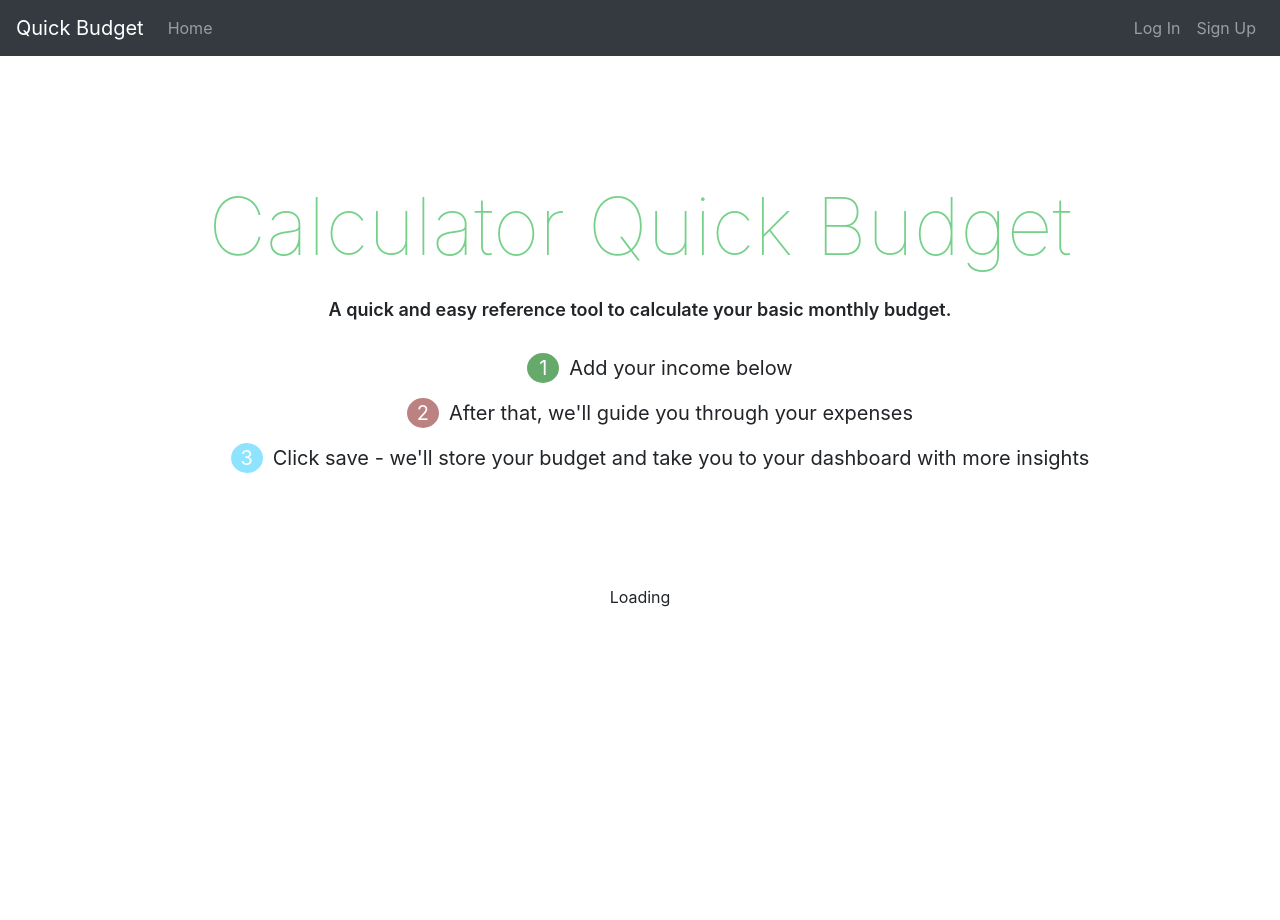
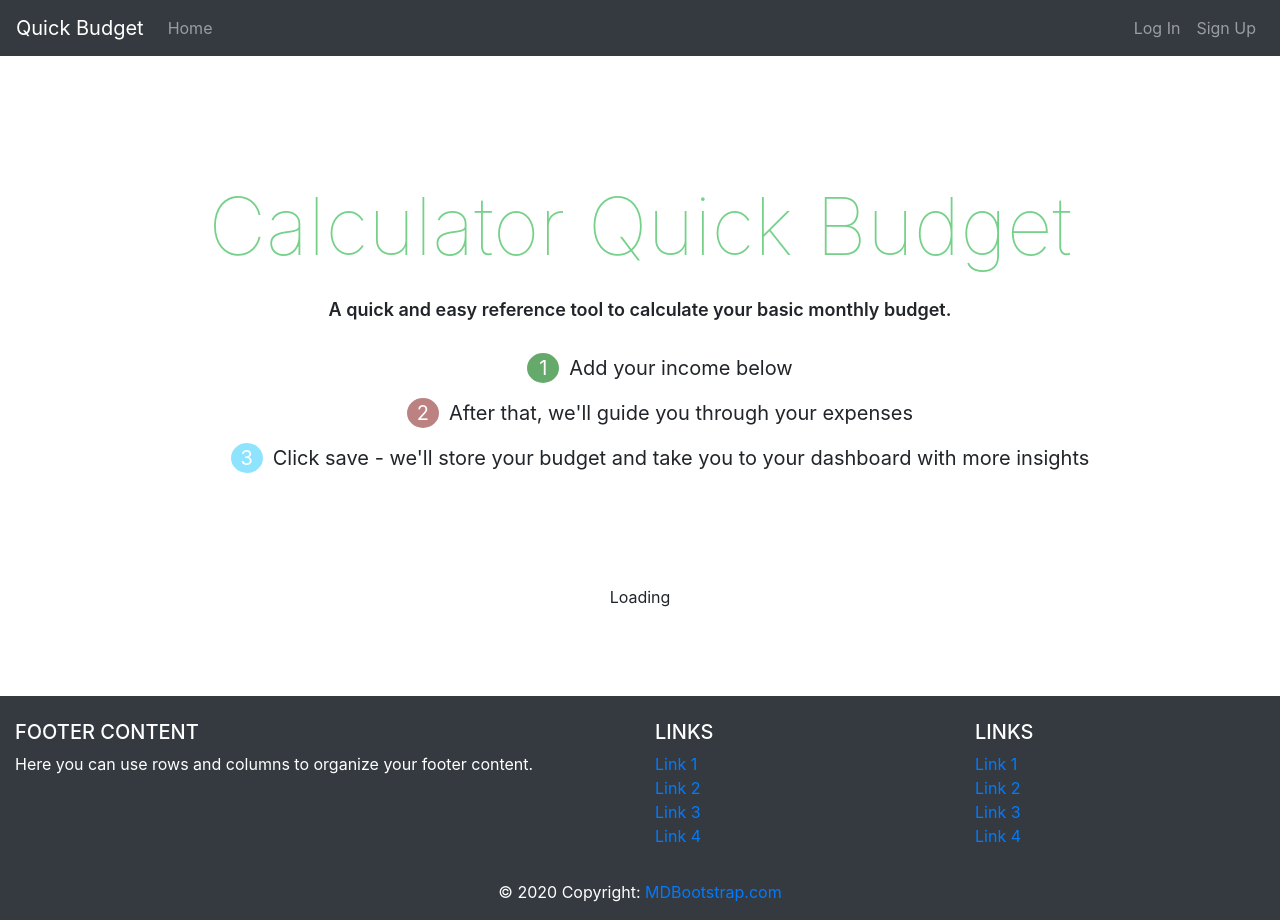
Before and after one commit to eric1foard/quick-budget, a React (Create React App) app: page /budget in a window 1280 px wide. Before the commit the page ends 856 px from the top, so only its background shows below. Built offline with nearby package versions, Linux system fonts and the light colour scheme; the HTML template or start-up script is replaced by a standard one.

Commit message:
adds new content for Footer and styles it similar to navbar.  Need to add content.  Removes Layout component and puts organization all into the App component.

```diff
--- a/src/App.css
+++ b/src/App.css
@@ -3,7 +3,13 @@
   display: flex;
   justify-content: center;
   /* align-items: center; */
-  height: 100vh;
+  position: relative;
+  min-height: 80vh;
+}
+
+.container{
+  /* padding-bottom: 2.5rem; */
+  margin-bottom: 50px;
 }
 
 /* Not using at the moment */
@@ -245,3 +251,14 @@ li.save:before{
 .btn{
   margin: 5px;
 }
+
+.footer-nav{
+  position: relative;
+  bottom: 0;
+  width: 100%;
+  min-height: 20vh;
+
+  background-color: black;
+  color: white;
+
+}
--- a/src/App.js
+++ b/src/App.js
@@ -2,7 +2,6 @@ import React, { Component } from "react";
 import { BrowserRouter as Router, Switch, Route, Link } from "react-router-dom";
 import "bootstrap/dist/css/bootstrap.min.css";
 
-import Layout from "./components/Layout";
 import "./App.css";
 
 import AuthService from "./services/auth.service";
@@ -13,6 +12,9 @@ import Home from "./components/Home";
 import Dashboard from "./components/Dashboard";
 import BoardUser from "./components/BoardUser";
 import Budget from"./components/Budget"
+
+import Navbar from './components/Navbar';
+import Footer from './components/Footer';
 
 class App extends Component {
   constructor(props) {
@@ -42,12 +44,9 @@ class App extends Component {
     const { currentUser } = this.state;
 
     return (
+      <Router>
 
-        <Router>
-          <Layout
-            currentUser={currentUser}
-            logOut={this.logOut}
-          >
+        <Navbar currentUser={this.state.currentUser} logOut={this.logOut} />
 
         <div className="App">
           <div className="container">
@@ -66,7 +65,8 @@ class App extends Component {
           </div>
         </div>
 
-          </Layout>
+        <Footer />
+
       </Router>
     );
   }
--- a/src/components/Footer.js
+++ b/src/components/Footer.js
@@ -1,13 +1,95 @@
 import React, { Component } from 'react';
 
-class NavBottom extends Component {
+class Footer extends Component {
   render() {
     return(
-      <nav className="footer navbar navbar-light bg-light">
-        <a className="navbar-brand" href="#">Fixed bottom</a>
-      </nav>
+      // Footer
+      // navbar navbar-expand navbar-dark bg-dark
+      <footer class="footer-nav  navbar-dark bg-dark font-small blue pt-4">
+
+        {/* Footer Links */}
+        <div class="container-fluid text-center text-md-left">
+
+          {/* Grid row */}
+          <div class="row">
+
+            {/* Grid column */}
+            <div class="col-md-6 mt-md-0 mt-3">
+
+              {/* Content */}
+              <h5 class="text-uppercase">Footer Content</h5>
+              <p>Here you can use rows and columns to organize your footer content.</p>
+
+            </div>
+            {/* Grid column */}
+
+            <hr class="clearfix w-100 d-md-none pb-3" />
+
+            {/* Grid column */}
+            <div class="col-md-3 mb-md-0 mb-3">
+
+              {/* Links */}
+              <h5 class="text-uppercase">Links</h5>
+
+              <ul class="list-unstyled">
+                <li>
+                  <a href="#!">Link 1</a>
+                </li>
+                <li>
+                  <a href="#!">Link 2</a>
+                </li>
+                <li>
+                  <a href="#!">Link 3</a>
+                </li>
+                <li>
+                  <a href="#!">Link 4</a>
+                </li>
+              </ul>
+
+            </div>
+            {/* Grid column */}
+
+            {/* Grid column */}
+            <div class="col-md-3 mb-md-0 mb-3">
+
+              {/* Links */}
+              <h5 class="text-uppercase">Links</h5>
+
+              <ul class="list-unstyled">
+                <li>
+                  <a href="#!">Link 1</a>
+                </li>
+                <li>
+                  <a href="#!">Link 2</a>
+                </li>
+                <li>
+                  <a href="#!">Link 3</a>
+                </li>
+                <li>
+                  <a href="#!">Link 4</a>
+                </li>
+              </ul>
+
+            </div>
+            {/* Grid column */}
+
+          </div>
+          {/* Grid row */}
+
+        </div>
+        {/* Footer Links */}
+
+        {/* Copyright */}
+        <div class="footer-copyright text-center py-3">© 2020 Copyright:
+          <a href="https://mdbootstrap.com/"> MDBootstrap.com</a>
+        </div>
+        {/* Copyright */}
+
+      </footer>
+      // Footer
+
     )
   }
 }
 
-export default NavBottom;
+export default Footer;
--- a/src/components/Layout.js
+++ /dev/null
@@ -1,33 +0,0 @@
-import React, { Component } from 'react';
-
-import Navbar from './Navbar';
-import "../App.css";
-
-class Layout extends Component {
-  render() {
-    return(
-      <div>
-
-        <div>
-          <Navbar
-            currentUser={this.props.currentUser}
-            logOut={this.props.logOut}
-          />
-        </div>
-
-        <div>
-          {this.props.children}
-        </div>
-
-        {/* TODO: Add a footer in.  Tried extensively, but had issues with it rendering
-        ... in the middle of the Budget component.  (CLB 9/24/20) */}
-        {/* <div>
-          <Footer />
-        </div> */}
-
-      </div>
-    )
-  }
-}
-
-export default Layout;
```
Lines whose indentation alone changed are shown as unchanged.
